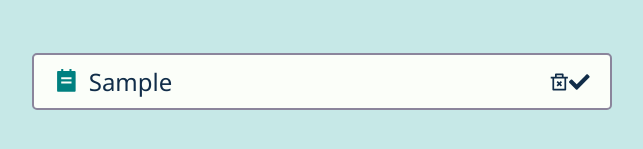
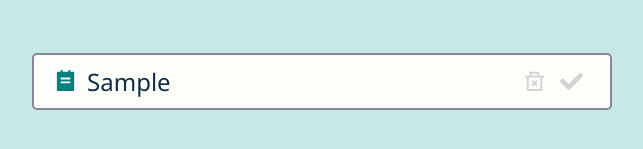
Before and after one commit to Elyzavetka/ToDo-Reminder-React, a React (Create React App) app: page / in a window 1280 px wide. Both pictures are taken after typing "Sample" into the empty fields and a click on the button "Submit". Shown: the part 179-328 px from the top of the page, without its empty margins (318-961 px from the left). Built offline with nearby package versions, Linux system fonts and the light colour scheme.

Commit message:
add styles to icons 'delete' and 'check'

```diff
--- a/src/components/Todos/Todo.js
+++ b/src/components/Todos/Todo.js
@@ -7,8 +7,8 @@ const Todo = ({ todo, deleteTodo }) => {
         <div className={styles.todo} onDoubleClick={() => deleteTodo(todo.id)}>
             <RiTodoFill className={styles.todoIcon}/>
             <div className={styles.todoText}>{todo.text}</div>
-            <RiDeleteBin2Line />
-            <FaCheck />
+            <RiDeleteBin2Line className={styles.deleteIcon}/>
+            <FaCheck className={styles.checkIcon}/>
         </div>
     )
 }
--- a/src/components/Todos/Todo.module.css
+++ b/src/components/Todos/Todo.module.css
@@ -21,3 +21,38 @@
     margin-right: 10px;
     color: teal;
 }
+
+.completedTodo {
+    background-color: unset;
+    border-color: gray;
+    color: gray;
+}
+
+.todo.completedTodo .todoIcon,
+.todo.completedTodo .checkIcon,
+.todo.completedTodo .deleteIcon {
+    color: gray;
+}
+
+.checkIcon,
+.deleteIcon {
+    cursor: pointer;
+    color: lightgrey;
+    padding: 0 7px;
+    font-size: 1.8rem;
+    transition: transform 0.3s;
+}
+
+.checkIcon:hover,
+.deleteIcon:hover {
+    cursor: pointer;
+    transform: scale(1.3);
+}
+
+.checkIcon:hover {
+    color: green;
+}
+
+.deleteIcon:hover {
+    color: red;
+}
```
